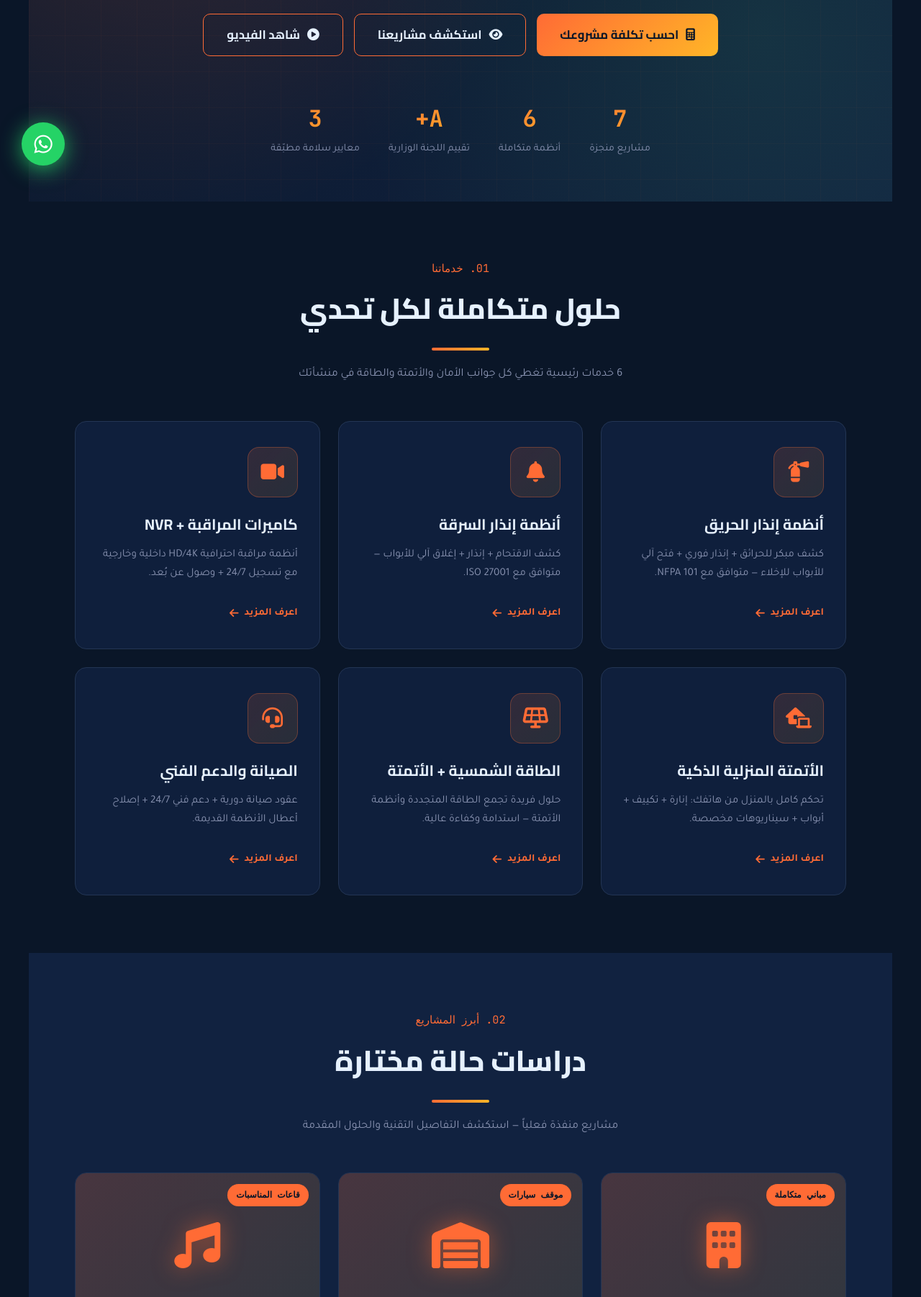
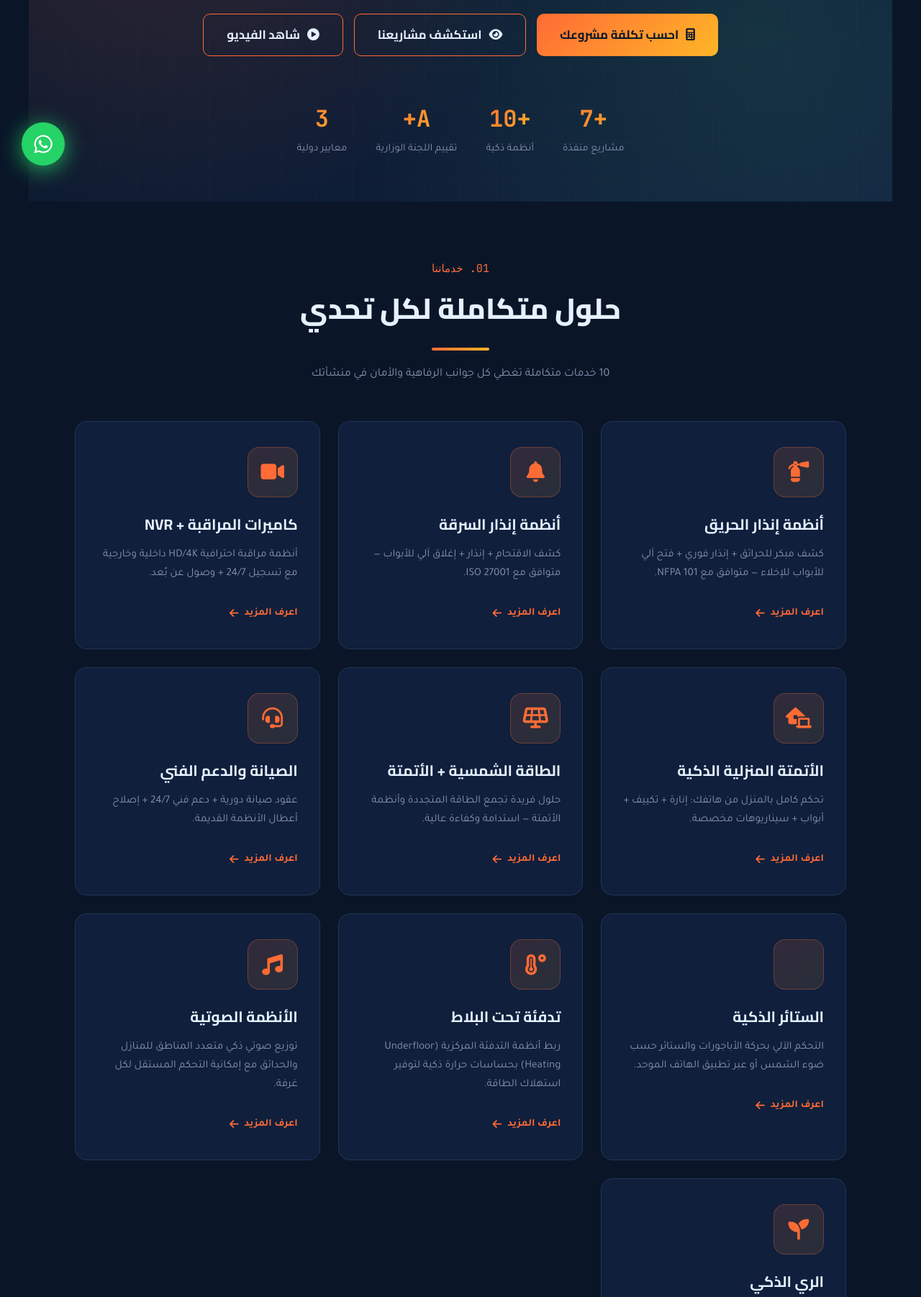
Before and after one commit to mohammadfhgjvhgi/smart-bild, a plain HTML site: page index.html in a window 1280 px wide. Shown: the part 540-2342 px from the top of the page at 72% size. Drawn offline with Linux system fonts and the light colour scheme.

Commit message:
🐛 Fix 3 critical homepage issues
1. FIXED: Service section now shows all 10 services (was 6)
   - Added 4 missing cards: curtains, underfloor, audio, irrigation
   - Updated section description: '6 خدمات رئيسية' → '10 خدمات متكاملة'

2. FIXED: Zero counters replaced with real static numbers
   - '0 مشاريع منجزة' → '+7 مشاريع منفذة'
   - '0 أنظمة متكاملة' → '+10 أنظمة ذكية'
   - '0 معايير سلامة مطبّقة' → '3 معايير دولية'
   - Removed data-counter animation that flashed 0 on load

3. FIXED: 'ابدأ الحساب الآن' CTA now functional
   - Was: linking to configurator.html (separate page)
   - Now: scrolls to contact form + pre-fills message
   - 'أرغب في حساب تكلفة مشروعي — يرجى التواصل معي'

All 10 service cards now visible on homepage matching the dropdown menu.

```diff
--- a/index.html
+++ b/index.html
@@ -84,20 +84,20 @@
     </div>
     <div class="hero-trust fade-in delay-4">
       <div class="trust-item">
-        <div class="trust-num"><span data-counter="7">0</span></div>
-        <div class="trust-label">مشاريع منجزة</div>
+        <div class="trust-num">+7</div>
+        <div class="trust-label">مشاريع منفذة</div>
       </div>
       <div class="trust-item">
-        <div class="trust-num"><span data-counter="6">0</span></div>
-        <div class="trust-label">أنظمة متكاملة</div>
+        <div class="trust-num">+10</div>
+        <div class="trust-label">أنظمة ذكية</div>
       </div>
       <div class="trust-item">
         <div class="trust-num">A+</div>
         <div class="trust-label">تقييم اللجنة الوزارية</div>
       </div>
       <div class="trust-item">
-        <div class="trust-num"><span data-counter="3">0</span></div>
-        <div class="trust-label">معايير سلامة مطبّقة</div>
+        <div class="trust-num">3</div>
+        <div class="trust-label">معايير دولية</div>
       </div>
     </div>
   </div>
@@ -108,7 +108,7 @@
   <div class="section-header">
     <span class="section-num">01. خدماتنا</span>
     <h2 class="section-title">حلول متكاملة لكل تحدي</h2>
-    <p class="section-desc">6 خدمات رئيسية تغطي كل جوانب الأمان والأتمتة والطاقة في منشأتك</p>
+    <p class="section-desc">10 خدمات متكاملة تغطي كل جوانب الرفاهية والأمان في منشأتك</p>
   </div>
   <div class="grid grid-3">
     <div class="service-card">
@@ -146,6 +146,30 @@
       <h3>الصيانة والدعم الفني</h3>
       <p>عقود صيانة دورية + دعم فني 24/7 + إصلاح أعطال الأنظمة القديمة.</p>
       <a href="services/maintenance.html" class="card-link">اعرف المزيد <i class="fas fa-arrow-left"></i></a>
+    </div>
+    <div class="service-card">
+      <div class="service-icon"><i class="fas fa-blinds"></i></div>
+      <h3>الستائر الذكية</h3>
+      <p>التحكم الآلي بحركة الأباجورات والستائر حسب ضوء الشمس أو عبر تطبيق الهاتف الموحد.</p>
+      <a href="services/curtains.html" class="card-link">اعرف المزيد <i class="fas fa-arrow-left"></i></a>
+    </div>
+    <div class="service-card">
+      <div class="service-icon"><i class="fas fa-temperature-high"></i></div>
+      <h3>تدفئة تحت البلاط</h3>
+      <p>ربط أنظمة التدفئة المركزية (Underfloor Heating) بحساسات حرارة ذكية لتوفير استهلاك الطاقة.</p>
+      <a href="services/underfloor.html" class="card-link">اعرف المزيد <i class="fas fa-arrow-left"></i></a>
+    </div>
+    <div class="service-card">
+      <div class="service-icon"><i class="fas fa-music"></i></div>
+      <h3>الأنظمة الصوتية</h3>
+      <p>توزيع صوتي ذكي متعدد المناطق للمنازل والحدائق مع إمكانية التحكم المستقل لكل غرفة.</p>
+      <a href="services/audio.html" class="card-link">اعرف المزيد <i class="fas fa-arrow-left"></i></a>
+    </div>
+    <div class="service-card">
+      <div class="service-icon"><i class="fas fa-seedling"></i></div>
+      <h3>الري الذكي</h3>
+      <p>نظام ري آلي للحدائق يعتمد على رطوبة التربة الفعليّة وجدول مواقيت ذكي لمنع هدر المياه.</p>
+      <a href="services/irrigation.html" class="card-link">اعرف المزيد <i class="fas fa-arrow-left"></i></a>
     </div>
   </div>
 </section>
@@ -286,7 +310,7 @@
     <p style="color:var(--text-2);max-width:600px;margin:0 auto 30px;font-size:1.1rem;">
       استخدم حاسبة التكلفة التفاعلية — اختر نوع المبنى + المساحة + الأنظمة المطلوبة، واحصل على عرض سعر فوري.
     </p>
-    <a href="configurator.html" class="btn btn-primary"><i class="fas fa-rocket"></i> ابدأ الحساب الآن</a>
+    <a href="#contact" class="btn btn-primary" onclick="document.getElementById('message').value='أرغب في حساب تكلفة مشروعي — يرجى التواصل معي';"><i class="fas fa-rocket"></i> ابدأ الحساب الآن</a>
   </div>
 </section>
 
```
